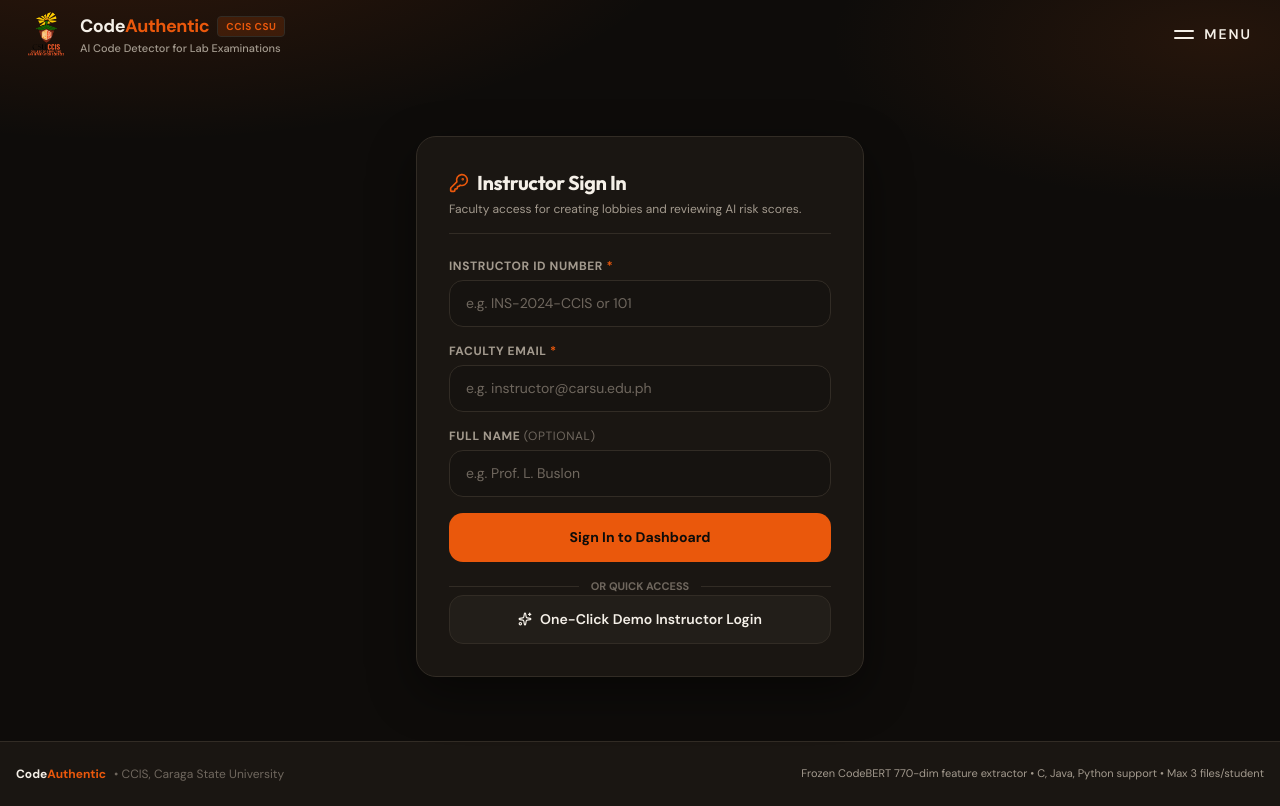
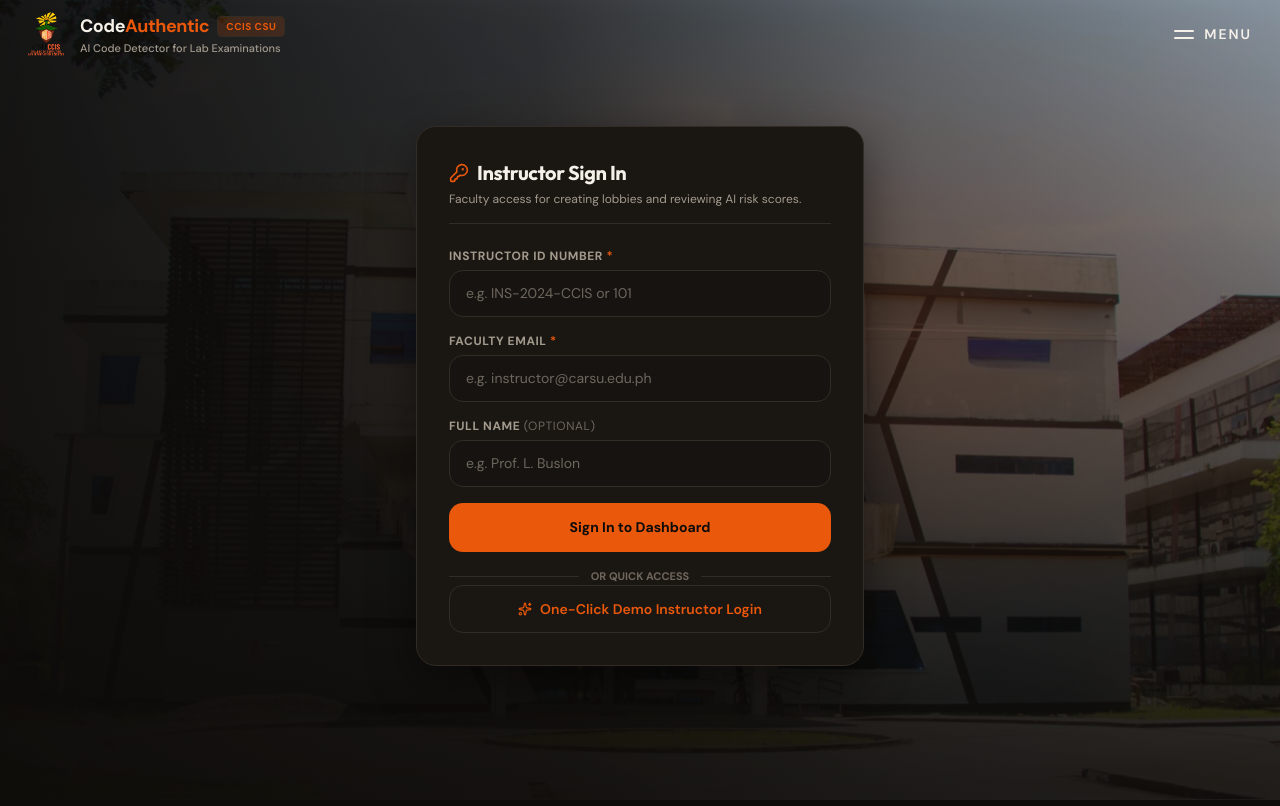
Before and after one commit to Lorenj25/thesis, a React (Vite) app: page / in a window 1280 px wide. Both pictures are taken after a click on the button "Instructor Sign In". Built offline with nearby package versions, Linux system fonts and the light colour scheme; a web font is replaced by a local one.

Commit message:
feat: enhance InstructorLogin component with hero image and improve layout for better user experience

```diff
--- a/src/App.tsx
+++ b/src/App.tsx
@@ -174,11 +174,11 @@ export default function App() {
             onNavigateToInstructor={() => setCurrentView('instructor')}
             isInstructorLoggedIn={!!instructor}
           />
+        ) : currentView === 'instructor' && !instructor ? (
+          <InstructorLogin onLogin={handleLogin} />
         ) : (
           <div className="max-w-7xl w-full mx-auto px-4 sm:px-6 pt-24 pb-6">
-            {currentView === 'instructor' && (
-              <>
-                {instructor ? (
+            {currentView === 'instructor' && instructor && (
               <InstructorDashboard
                 instructor={instructor}
                 lobbies={lobbies}
@@ -187,10 +187,6 @@ export default function App() {
                 onToggleLock={handleToggleLock}
                 onSwitchToStudentView={handleSwitchToStudentView}
               />
-                ) : (
-                  <InstructorLogin onLogin={handleLogin} />
-                )}
-              </>
             )}
 
             {currentView === 'student' && (
@@ -204,20 +200,6 @@ export default function App() {
           </div>
         )}
       </main>
-
-      <footer className="border-t border-ca-border bg-ca-surface py-6 px-4 text-center text-xs text-ca-faint">
-        <div className="max-w-7xl mx-auto flex flex-col sm:flex-row items-center justify-between gap-3">
-          <div className="flex items-center gap-2">
-            <span className="font-extrabold text-ca-ink">
-              Code<span className="text-ca-brand">Authentic</span>
-            </span>
-            <span>• CCIS, Caraga State University</span>
-          </div>
-          <div className="text-[11px] text-ca-muted">
-            Frozen CodeBERT 770-dim feature extractor • C, Java, Python support • Max 3 files/student
-          </div>
-        </div>
-      </footer>
     </div>
   );
 }
--- a/src/components/InstructorLogin.tsx
+++ b/src/components/InstructorLogin.tsx
@@ -2,6 +2,7 @@ import React, { useState } from 'react';
 import { AlertTriangle, KeyRound, Sparkles } from 'lucide-react';
 import { Instructor } from '../types';
 import { DEFAULT_INSTRUCTOR } from '../utils/storage';
+import heroHall from '../assets/HB.png';
 
 interface InstructorLoginProps {
   onLogin: (instructor: Instructor) => void;
@@ -32,7 +33,12 @@ export const InstructorLogin: React.FC<InstructorLoginProps> = ({ onLogin }) =>
   };
 
   return (
-    <div className="max-w-md mx-auto py-10 ca-fade-up">
+    <section className="ca-hero">
+      <img src={heroHall} alt="CSU Hiraya Hall" className="ca-hero__media" />
+      <div className="ca-hero__scrim" aria-hidden="true" />
+
+      <div className="ca-hero__content flex items-center justify-center min-h-[100vh] pt-20 pb-10">
+        <div className="w-full max-w-md ca-fade-up">
           <div className="ca-panel p-6 sm:p-8 space-y-6">
             <div className="border-b border-ca-border pb-4 space-y-1">
               <h1 className="text-xl font-bold font-display text-ca-ink flex items-center gap-2">
@@ -115,5 +121,7 @@ export const InstructorLogin: React.FC<InstructorLoginProps> = ({ onLogin }) =>
             </form>
           </div>
         </div>
+      </div>
+    </section>
   );
 };
--- a/src/global.css
+++ b/src/global.css
@@ -312,6 +312,18 @@ body {
   border-color: var(--ca-brand);
 }
 
+/* Keep form controls inside panels on their own surface tokens */
+.ca-hero .ca-panel .ca-btn-secondary {
+  background: var(--ca-surface);
+  border-color: var(--ca-border);
+  color: var(--ca-brand);
+}
+
+.ca-hero .ca-panel .ca-btn-secondary:hover {
+  background: var(--ca-brand-soft);
+  border-color: var(--ca-brand);
+}
+
 /* Shared UI primitives — theme-aware, no per-mode class forks */
 .ca-panel {
   background: var(--ca-surface);
```
Lines whose indentation alone changed are shown as unchanged.
